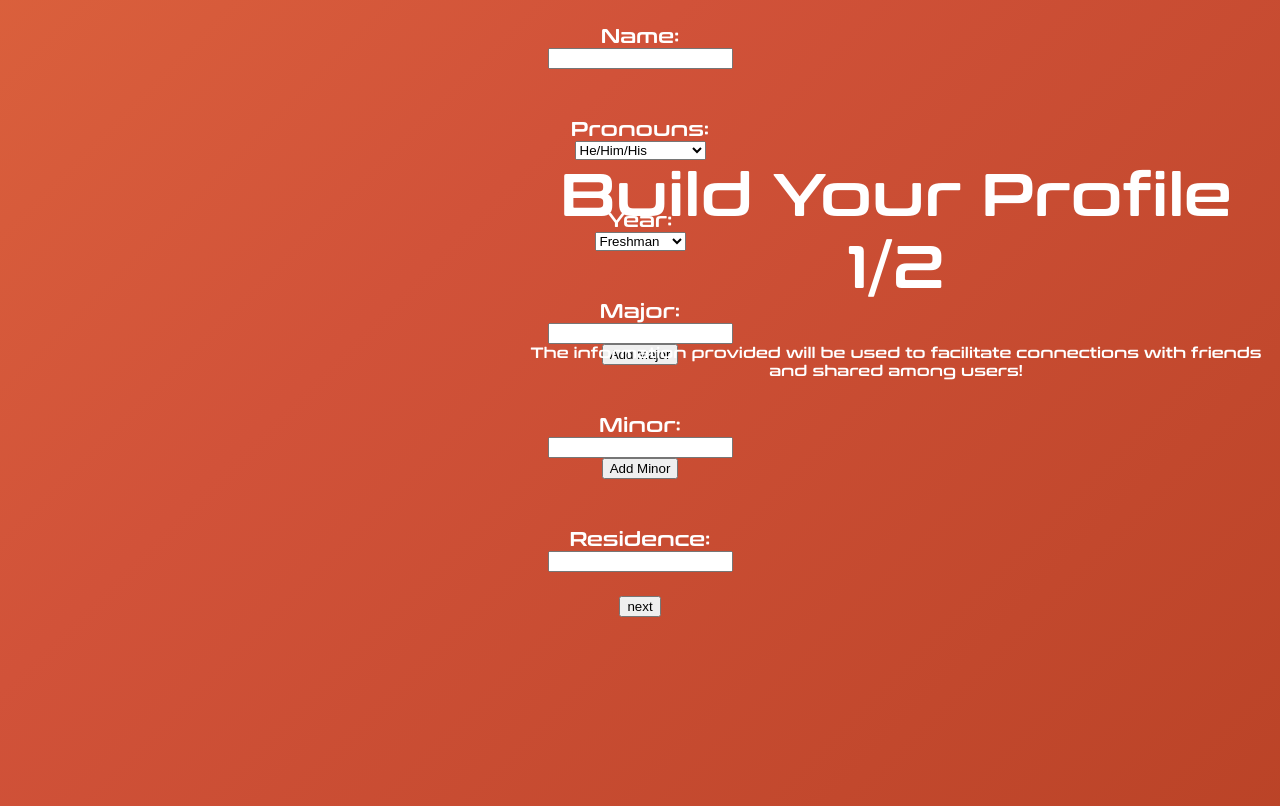
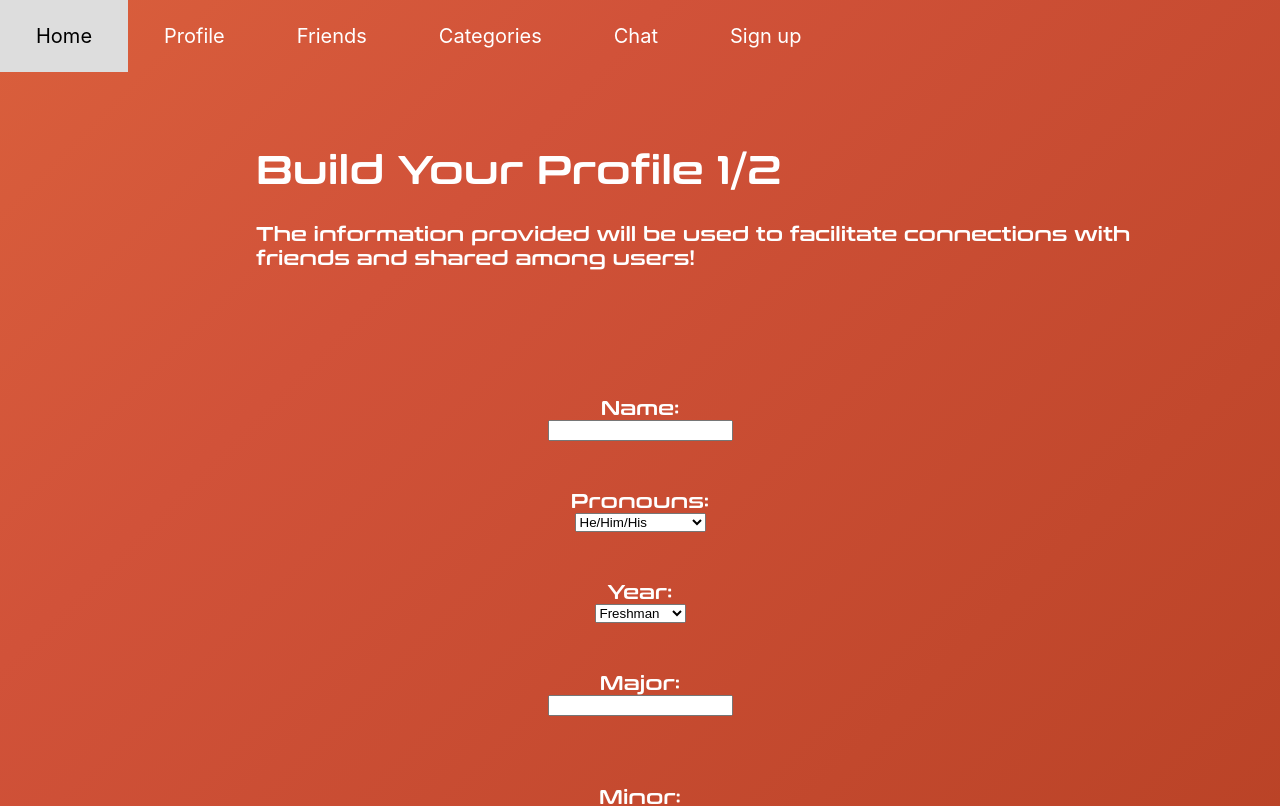
Before and after one commit to CS196Illinois/Group13-FA23, a React (Create React App) app in the folder Project/client/: page /signup in a window 1280 px wide. Shown: the top 806 px of the page. Built offline with nearby package versions, Linux system fonts and the light colour scheme.

Commit message:
fixed layout added workable menu

```diff
--- a/Project/client/src/App.css
+++ b/Project/client/src/App.css
@@ -30,10 +30,21 @@ body {
     left: 40%;
     top: 15%;
     max-width: 70%;
-    font-size: 30px;
+    font-size: 20px;
     font-family: conthrax, monospace;
     align-items: center;
     color: white;
+}
+
+.Titleinfo {
+  position: absolute;
+  left: 20%;
+  top: 15%;
+  max-width: 70%;
+  font-size: 20px;
+  font-family: conthrax, monospace;
+  align-items: center;
+  color: white;
 }
 
 .Title h2 {
@@ -119,7 +130,7 @@ body {
 .Profile {
     position: absolute;
     right:22%;
-    top: 120%;
+    top: 40%;
     width: 50%;
     height: 65%;
     display: flex;
@@ -129,7 +140,7 @@ body {
 .Picture {
     position: absolute;
     right:22%;
-    top: 110%;
+    top: 30%;
     width: 50%;
     height: 65%;
     display: flex;
@@ -158,7 +169,7 @@ body {
 
 .Oops {
     position: absolute;
-    top:650px;
+    top:150px;
     right:38%;
     font-family: conthrax;
     color: white;
@@ -254,6 +265,8 @@ body {
 }
 
 .containerStyle {
+  position:relative;
+  top:300px;
   font-size: 20px;
   display: flex;
   flex-direction: column;
--- a/Project/client/src/components/infocourse.js
+++ b/Project/client/src/components/infocourse.js
@@ -1,7 +1,7 @@
 function InfoCourse() {
       return (
         <div>
-          <div className = "Title">
+          <div className = "Titleinfo">
             <h1>Build Your Profile 2/2</h1>
             <p>The information provided will be used to facilitate connections with friends and shared among users! </p>
             <p>Add Course Reference Number (CRN) using the Add CRN button </p>
@@ -44,7 +44,7 @@ function InfoCourse() {
 
           <div className = "containerStyle">
             <button>Add RSO</button><br /><br /><br />
-          </div><br /><br /><br /><br /><br /><br /><br /><br /><br /><br /><br /><br />
+          </div><br /><br /><br /><br /><br /><br /><br />
 
           <div className = "containerStyle">
             <button>submit your information</button><br /><br /><br />
--- a/Project/client/src/components/infogeneral.js
+++ b/Project/client/src/components/infogeneral.js
@@ -1,7 +1,11 @@
+import Menu from '../components/menu.js';
+
 function InfoGeneral() {
+
     return (
       <div>
-        <div className = "Title">
+          <Menu/>
+        <div className = "Titleinfo">
           <h1>Build Your Profile 1/2</h1>
           <p>The information provided will be used to facilitate connections with friends and shared among users! </p>
         </div>
--- a/Project/client/src/components/inforso.js
+++ b/Project/client/src/components/inforso.js
@@ -1,4 +1,7 @@
+import Menu from '../components/menu.js';
+
 function Inforso() {
+  <Menu/>
     return (
       <div>
         <div className = "Title">
--- a/Project/client/src/components/menu.js
+++ b/Project/client/src/components/menu.js
@@ -5,7 +5,6 @@ function Menu() {
 
       <div className="Menu">
        <nav>
-        hello world
         <Link to="/">Home</Link>
         <Link to="/profile">Profile</Link>
         <Link to="/info">Friends</Link>
--- a/Project/client/src/pages/firstpage.js
+++ b/Project/client/src/pages/firstpage.js
@@ -1,4 +1,6 @@
 import '../App.css';
+import Menu from '../components/menu.js';
+
 
 const Styles = {
     divStyles: {
@@ -20,7 +22,12 @@ const Styles = {
   };
   function Firstpage() {
     return (
+
       <div style={Styles.divStyles}>
+        <div className='Menu'>
+        <Menu/>
+        </div>
+
         <p style={Styles.pStyles}>
          MAJORS
         </p>
--- a/Project/client/src/pages/info.js
+++ b/Project/client/src/pages/info.js
@@ -2,13 +2,13 @@ import '../App.css';
 import InfoCourse from '../components/infocourse';
 import InfoGeneral from '../components/infogeneral.js';
 import Inforso from '../components/inforso.js';
+import Menu from '../components/menu.js';
 
 function Homepg() {
   return (
     <div className="Infopg">
+      <Menu/>
      <InfoCourse/>
-     <InfoGeneral/>
-     <Inforso/>
     </div>
   );
 }
--- a/Project/client/src/pages/profilepg.js
+++ b/Project/client/src/pages/profilepg.js
@@ -3,11 +3,13 @@ import Profile from '../components/profiles.js';
 import Picture from '../components/picture.js';
 import Animation from '../components/animation.js';
 import Oops from '../components/oops';
+import Menu from '../components/menu.js';
 //import Signinbutton from './components/signin.js';
 
 function Profilepg() {
   return (
     <div className="Profilepg">
+    <Menu/>
     <Profile/>
     <Picture/>
     <Animation/>
--- a/Project/client/src/pages/secondpage.js
+++ b/Project/client/src/pages/secondpage.js
@@ -1,4 +1,5 @@
 import '../App.css';
+import Menu from '../components/menu.js';
 
 const Secondpage = () => {
     return (
@@ -25,7 +26,9 @@ const Secondpage = () => {
         </p>
         </div>
       </div> */
+
       <div style={Styles.divStyles}>
+            <Menu/>
         <div style={Styles.div2Styles}>
       <p>
          GroupChat
```
